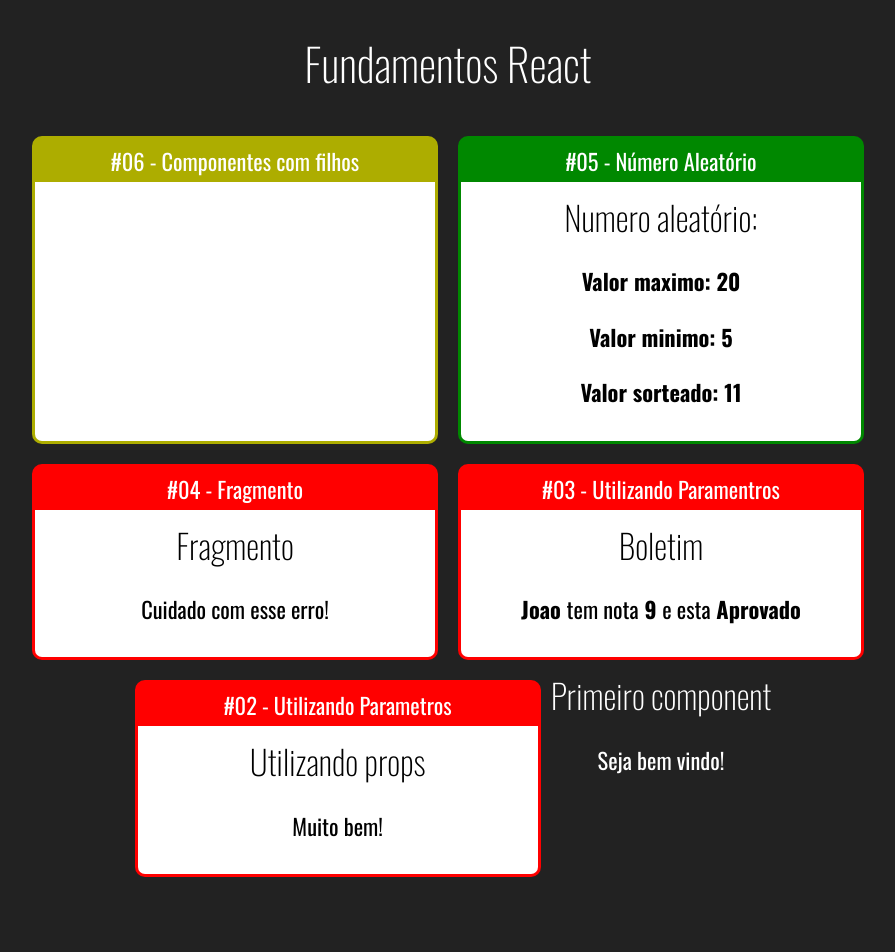
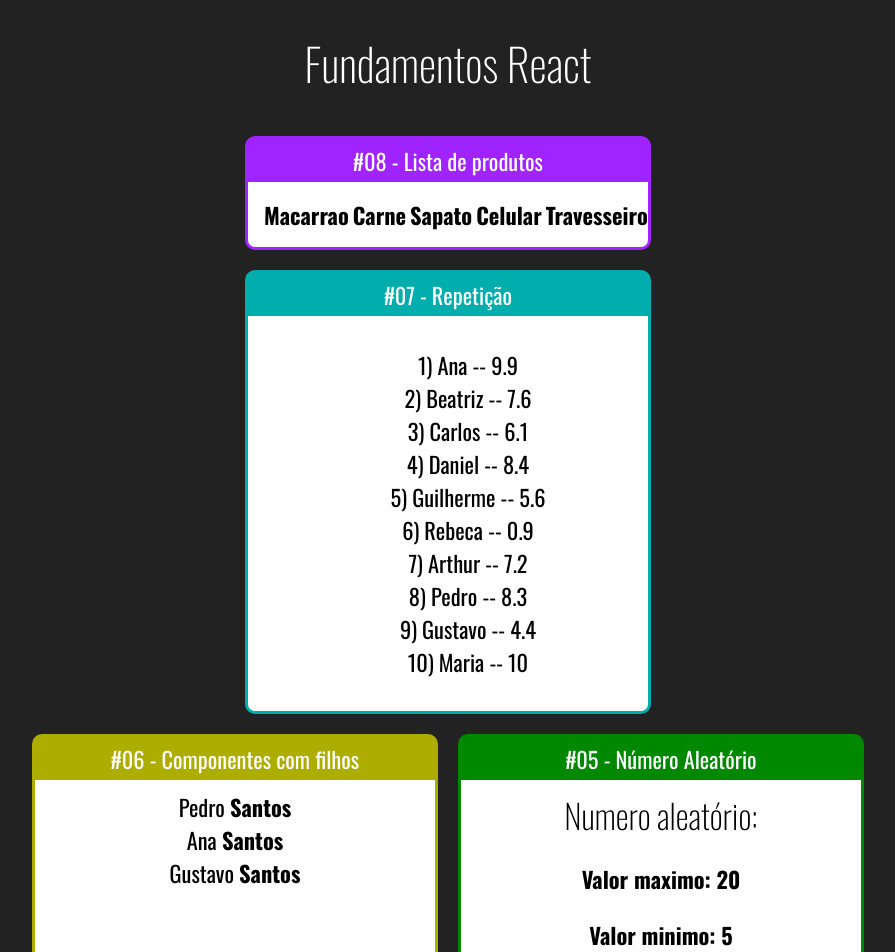
Before and after one commit to jaovw/React, a React (Create React App) app in the folder fundamentos-react/: page / in a window 1280 px wide. Shown: the top 952 px of the page, without its empty margins (192-1087 px from the left). Before the commit the page ends 895 px from the top, so only its background shows below. Built offline with nearby package versions, Linux system fonts and the light colour scheme.

Commit message:
Criando tabela no componente

```diff
--- a/fundamentos-react/src/App.jsx
+++ b/fundamentos-react/src/App.jsx
@@ -8,14 +8,35 @@ import NotasAlunos from './components/basic/NotasAlunos'
 import Fragmento from './components/basic/Fragmento'
 import Aleatorio from "./components/basic/Aleatorio"
 import Familia from "./components/basic/Familia";
+import FamiliaMembro from "./components/basic/FamiliaMembro";
+
+import ListaAlunos from "./components/repeticao/ListaAlunos";
+import TabelaProdutos from "./components/repeticao/TabelaProdutos";
 
 export default _ =>
     <div className="App">
         <h1>Fundamentos React</h1>
 
         <div className="Cards">
+            <Card titulo='#08 - Lista de produtos' color='#a024ff'>
+                <TabelaProdutos/>
+            </Card>
+
+        </div>
+        <div className="Cards">
+            <Card titulo='#07 - Repetição' color='#00adad'>
+                <ListaAlunos/>
+            </Card>
+
+        </div>
+        <div className="Cards">
             <Card titulo='#06 - Componentes com filhos' color='#adad00'>
-                <Familia sobrenome='Santos'/>
+                <Familia sobrenome='Santos'>
+                    <FamiliaMembro nome='Pedro' />
+                    <FamiliaMembro nome='Ana' />
+                    <FamiliaMembro nome='Gustavo' />
+                </Familia>
+
 
             </Card>
 
--- /dev/null
+++ b/fundamentos-react/src/components/repeticao/TabelaProdutos.jsx
@@ -0,0 +1,27 @@
+import React from "react";
+import produtos from "../../data/produtos";
+
+export default () => {
+
+    const listaProdutos = produtos.map(produto => {
+        return <th>{produto.nome}</th>
+    })
+    const listaPreco = produtos.map(produto => {
+        return <th>{produto.preco}</th>
+    })
+
+    return (
+        <div>
+            <table>
+                <td>
+                    {listaProdutos}
+                </td>
+                <td>
+                    {listaPreco}
+                </td>
+
+            </table>
+
+        </div>
+    )
+}
--- /dev/null
+++ b/fundamentos-react/src/data/produtos.js
@@ -0,0 +1,11 @@
+export default [
+    {id: 1, nome: 'Macarrao', preco: 2.99},
+    {id: 2, nome: 'Carne', preco: 26.99},
+    {id: 3, nome: 'Sapato', preco: 120.99},
+    {id: 4, nome: 'Celular', preco: 2399.99},
+    {id: 5, nome: 'Travesseiro', preco: 11.99},
+    {id: 6, nome: 'Computador', preco: 4269.99},
+    {id: 7, nome: 'Espelho', preco: 26.99},
+    {id: 8, nome: 'Roupa', preco: 79.99},
+    {id: 9, nome: 'Camiseta', preco: 49.99}
+]
```
